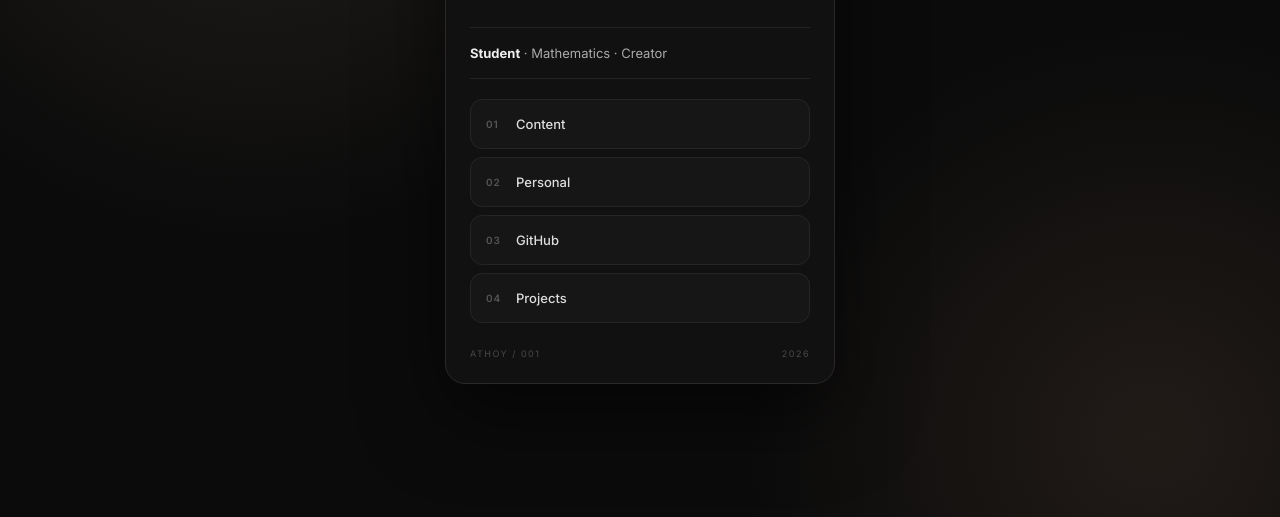
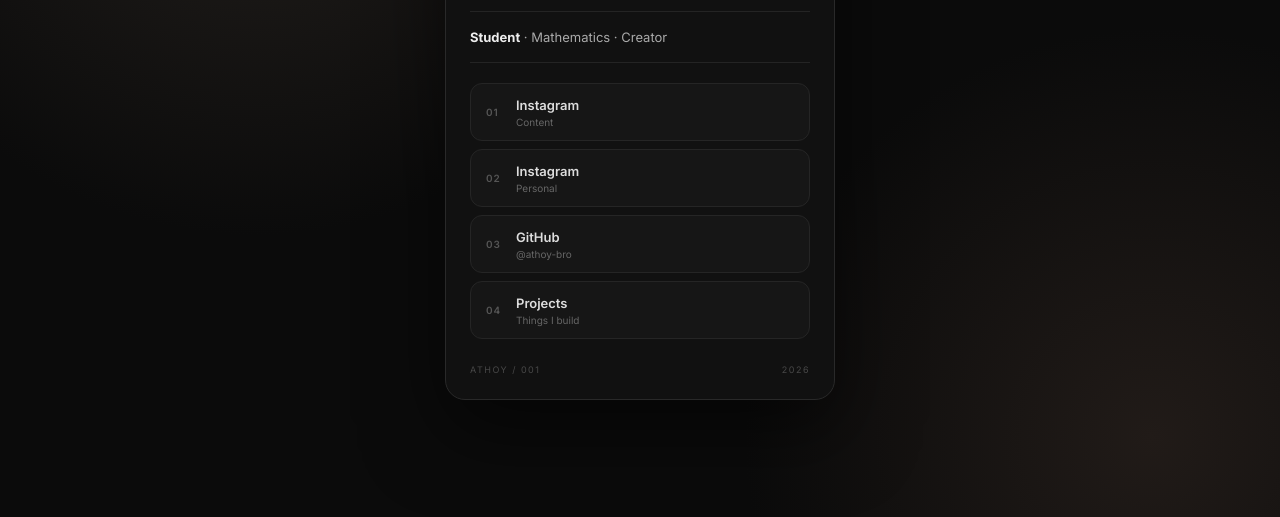
Before and after one commit to athoy-bro/athoy-bro.github.io, a plain HTML site: page index.html in a window 1280 px wide. Shown: the part 283-800 px from the top of the page. Drawn offline with Linux system fonts and the light colour scheme.

Commit message:
Update index.html

```diff
--- a/index.html
+++ b/index.html
@@ -20,7 +20,6 @@ body {
     display: flex;
     align-items: center;
     justify-content: center;
-
     padding: 20px;
 
     background:
@@ -32,29 +31,20 @@ body {
     font-family: 'Inter', sans-serif;
 }
 
-
-/* CARD */
-
 .card {
     width: 100%;
     max-width: 390px;
-
     position: relative;
     overflow: hidden;
 
     padding: 24px;
 
     background: #111111;
-
     border: 1px solid #292929;
     border-radius: 20px;
 
-    box-shadow:
-        0 30px 80px rgba(0,0,0,.55);
+    box-shadow: 0 30px 80px rgba(0,0,0,.55);
 }
-
-
-/* DECORATION */
 
 .card::before {
     content: "";
@@ -84,9 +74,6 @@ body {
     border-radius: 50%;
 }
 
-
-/* TOP */
-
 .top {
     display: flex;
     justify-content: space-between;
@@ -99,7 +86,6 @@ body {
     font-size: 10px;
     font-weight: 600;
     letter-spacing: 2px;
-
     color: #777;
 }
 
@@ -122,9 +108,6 @@ body {
     box-shadow: 0 0 8px rgba(255,125,50,.7);
 }
 
-
-/* PROFILE */
-
 .profile {
     display: flex;
     align-items: center;
@@ -140,11 +123,9 @@ body {
     flex-shrink: 0;
 
     border-radius: 18px;
-
     overflow: hidden;
 
-    background:
-        linear-gradient(135deg, #272727, #171717);
+    background: linear-gradient(135deg, #272727, #171717);
 
     border: 1px solid #383838;
 
@@ -157,42 +138,20 @@ body {
     width: 100%;
     height: 100%;
     object-fit: cover;
+    display: block;
 }
-
-.avatar::after {
-    content: "ATHOY";
-
-    font-size: 11px;
-    font-weight: 700;
-    letter-spacing: 2px;
-
-    color: #666;
-}
-
-
-/* Hide placeholder text when image exists */
-
-.avatar:has(img[src$="profile.jpg"])::after {
-    display: none;
-}
-
 
 .name {
     font-size: 30px;
     font-weight: 800;
-
     letter-spacing: 1px;
 }
 
 .username {
     margin-top: 4px;
-
     color: #777;
     font-size: 12px;
 }
-
-
-/* BIO */
 
 .bio {
     padding: 15px 0;
@@ -210,15 +169,11 @@ body {
     color: #eee;
 }
 
-
-/* LINKS */
-
 .links {
     margin-top: 20px;
 
     display: flex;
     flex-direction: column;
-
     gap: 8px;
 }
 
@@ -226,12 +181,11 @@ body {
     display: flex;
     align-items: center;
 
-    height: 50px;
+    min-height: 58px;
 
     padding: 0 15px;
 
     text-decoration: none;
-
     color: #ddd;
 
     background: #161616;
@@ -258,13 +212,21 @@ body {
     letter-spacing: 1px;
 }
 
+.link-info {
+    display: flex;
+    flex-direction: column;
+    gap: 3px;
+}
+
 .link-name {
     font-size: 13px;
-    font-weight: 500;
+    font-weight: 600;
 }
 
-
-/* FOOTER */
+.link-desc {
+    color: #666;
+    font-size: 10px;
+}
 
 .footer {
     display: flex;
@@ -281,7 +243,6 @@ body {
 </style>
 </head>
 
-
 <body>
 
 <main class="card">
@@ -294,7 +255,6 @@ body {
             ONLINE
         </div>
     </div>
-
 
     <section class="profile">
 
@@ -309,11 +269,9 @@ body {
 
     </section>
 
-
     <div class="bio">
         <strong>Student</strong> · Mathematics · Creator
     </div>
-
 
     <div class="links">
 
@@ -322,41 +280,52 @@ body {
            target="_blank">
 
             <span class="number">01</span>
-            <span class="link-name">Content</span>
+
+            <span class="link-info">
+                <span class="link-name">Instagram</span>
+                <span class="link-desc">Content</span>
+            </span>
 
         </a>
-
 
         <a class="link"
            href="https://www.instagram.com/athoy_yowis/"
            target="_blank">
 
             <span class="number">02</span>
-            <span class="link-name">Personal</span>
+
+            <span class="link-info">
+                <span class="link-name">Instagram</span>
+                <span class="link-desc">Personal</span>
+            </span>
 
         </a>
-
 
         <a class="link"
            href="https://github.com/athoy-bro"
            target="_blank">
 
             <span class="number">03</span>
-            <span class="link-name">GitHub</span>
+
+            <span class="link-info">
+                <span class="link-name">GitHub</span>
+                <span class="link-desc">@athoy-bro</span>
+            </span>
 
         </a>
 
-
-        <a class="link"
-           href="#">
+        <a class="link" href="#">
 
             <span class="number">04</span>
-            <span class="link-name">Projects</span>
+
+            <span class="link-info">
+                <span class="link-name">Projects</span>
+                <span class="link-desc">Things I build</span>
+            </span>
 
         </a>
 
     </div>
-
 
     <div class="footer">
         <span>ATHOY / 001</span>
```
